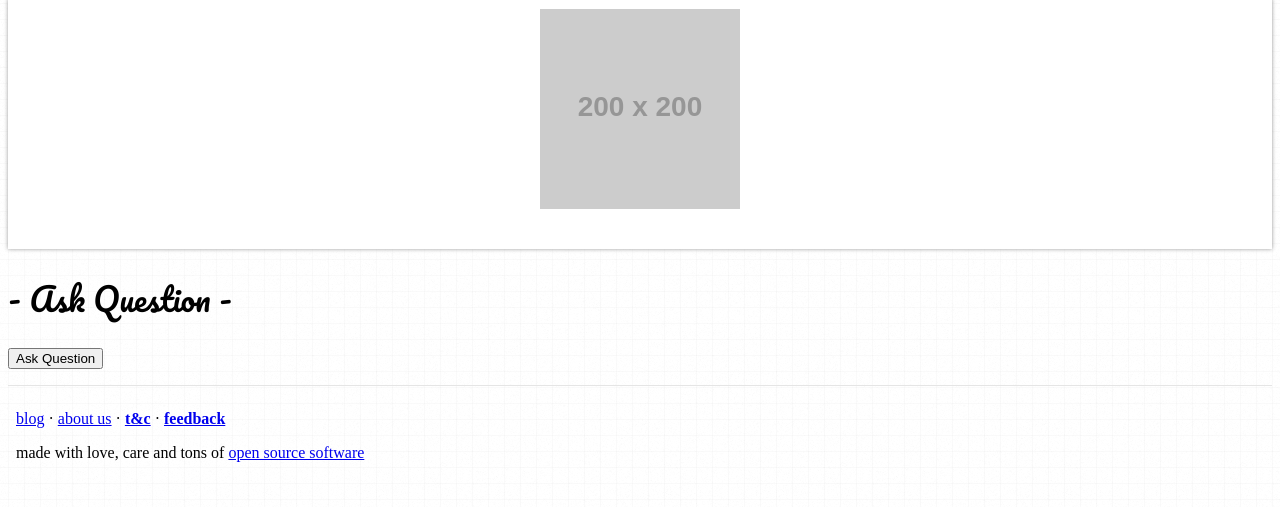
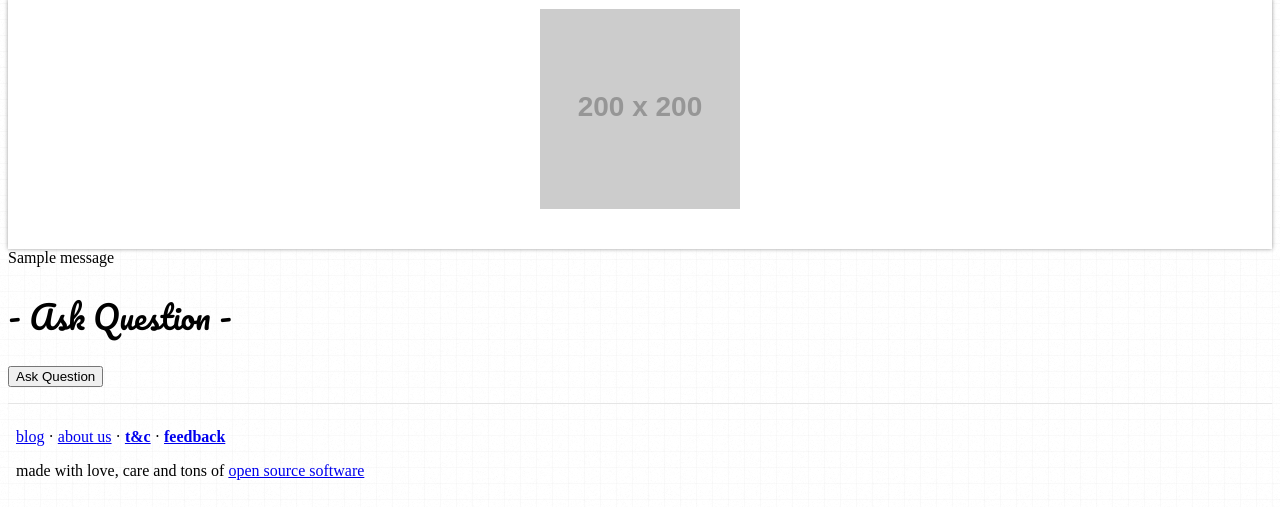
Before and after one commit to aviraldg/quizzardous, a Django app: template quizzardous/templates/questions/ask.html in a window 1280 px wide. Shown: the part 213-720 px from the top of the page. Run offline with Django 3.2, Linux system fonts and the light colour scheme; the template is opened without the code that fills it: most values are stand-ins (such as "Sample title", 1, 10 or a date in 2020); grey boxes labelled with a size stand in for pictures from a placeholder-image service; one stand-in notice (Sample message) is shown; some libraries are stand-ins or nearby versions.

Commit message:
Added messages for various actions (delete, report, etc)

```diff
--- a/questions/views.py
+++ b/questions/views.py
@@ -5,6 +5,7 @@ from django.core.paginator import Paginator
 from django.contrib.auth.decorators import login_required
 from django.views.decorators.csrf import csrf_protect
 from django.contrib.auth.models import User
+from django.contrib import messages
 from django.conf import settings
 from .models import Question, Answer
 from .forms import QuestionForm, AnswerForm
@@ -94,6 +95,7 @@ def delete_question(request, pk, slug):
 
     if user.is_authenticated() and user.get_profile().can_edit(question):
         question.delete()
+        messages.success(request, 'The question was deleted successfully.')
     else:
         context = {
             'error_message': '''It looks like you tried to delete someone else\'s
@@ -123,6 +125,7 @@ def report_question(request, pk, slug):
 
     if user.is_authenticated() and question.author != user:
         question.toggle_report(user)
+        messages.info(request, 'The question was reported successfully.')
     else:
         return render(request, 'questions/report_error.html', status=401)
     return redirect(request.GET.get('next', reverse('questions')))
--- a/quizzardous/templates/base.html
+++ b/quizzardous/templates/base.html
@@ -30,6 +30,13 @@
 				<div class="ad span3 pull-right">
 					{% include "ad_fragment.html" %}
 				</div>
+				{% if messages %}
+				<div class="span9">
+					{% for message in messages %}
+					<div{% if message.tags %} class="alert alert-{{ message.tags }}"{% endif %}>{{ message }}</div>
+					{% endfor %}
+				</div>
+				{% endif %}
 				{% block content_top %}
 				{% endblock %}
 				<div class="content span9">
```
